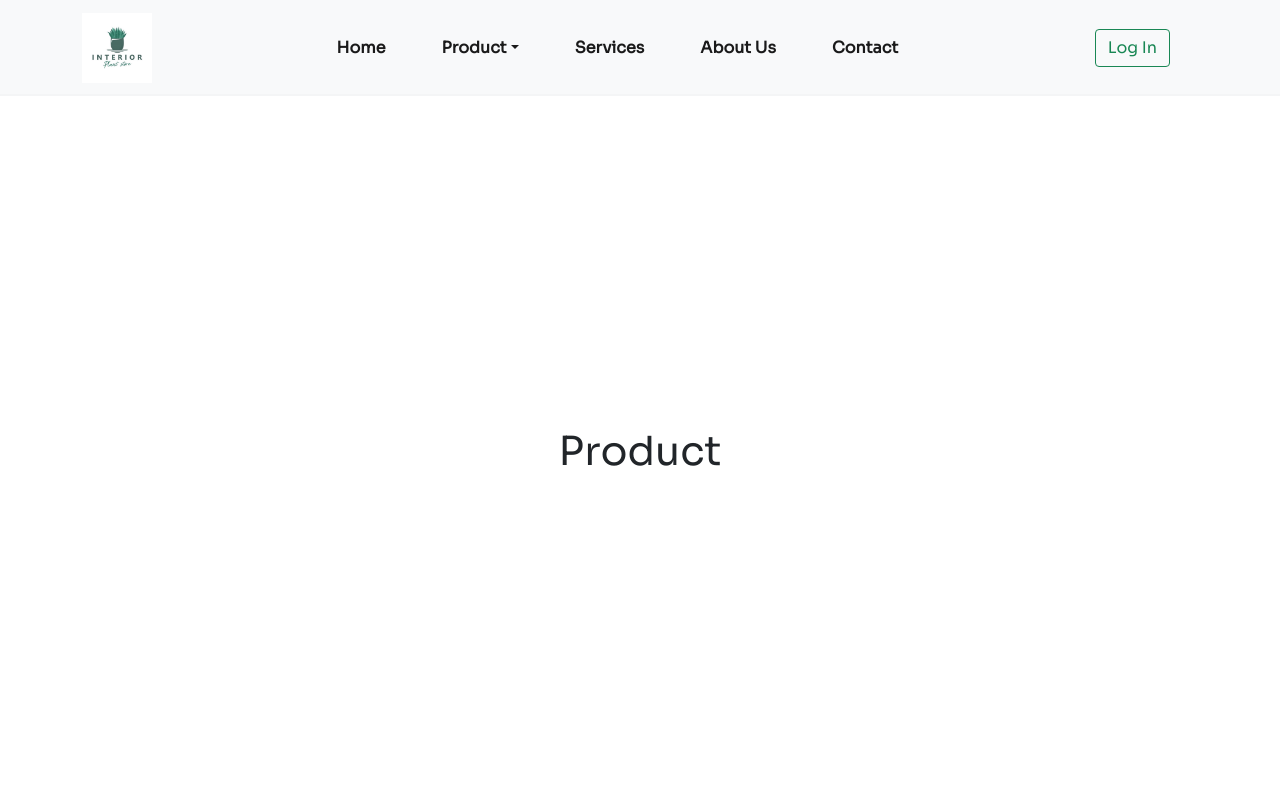
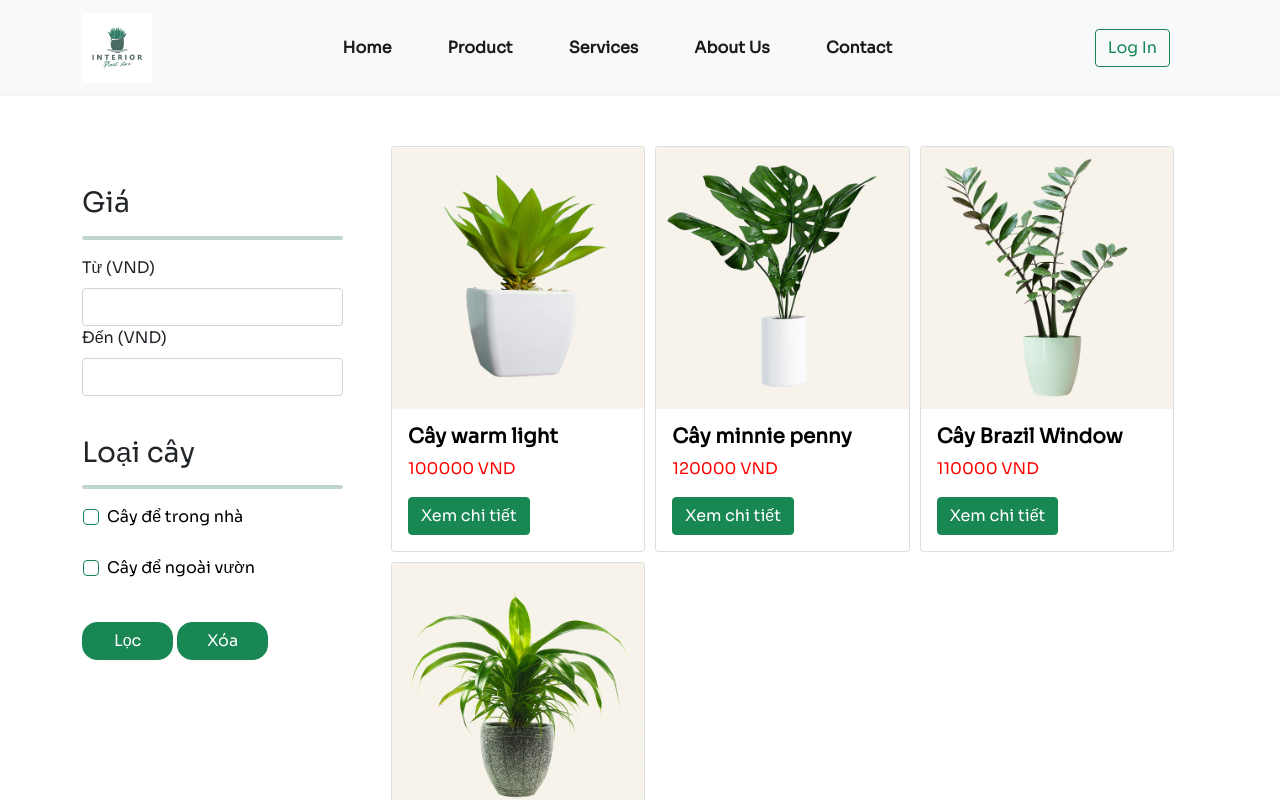
Before and after one commit to lykienminh/plant-shop, a React (Create React App) app in the folder front-end/: page /product in a window 1280 px wide. Shown: the top 800 px of the page. Built offline with nearby package versions, Linux system fonts and the light colour scheme.

Commit message:
add product and product detail page

```diff
--- a/front-end/src/App.js
+++ b/front-end/src/App.js
@@ -8,6 +8,7 @@ import Homepage from './pages/Homepage';
 import Product from './pages/Product';
 import Contact from './pages/Contact';
 import Login from './pages/Login';
+import ProductDetail from './pages/ProductDetail';
 
 function App() {
   return (
@@ -19,6 +20,7 @@ function App() {
         <Route path='/product' element={<Product/>} />
         <Route path='/contact-us' element={<Contact/>} />
         <Route path='/login' element={<Login/>} />
+        <Route path='/product/:id' element={<ProductDetail/>} />
       </Routes>
       <Footer />
     </Router>
--- a/front-end/src/components/Navbar/Navigation.js
+++ b/front-end/src/components/Navbar/Navigation.js
@@ -21,10 +21,7 @@ const Navigation = () => {
                 </Navbar.Brand>
                 <Nav>
                     <Nav.Link href="/">Home</Nav.Link>
-                    <NavDropdown title="Product" id="collasible-nav-dropdown">
-                        <NavDropdown.Item href="/product/tree">Interior tree</NavDropdown.Item>
-                        <NavDropdown.Item href="/product/flower">Flower</NavDropdown.Item>
-                    </NavDropdown>
+                    <Nav.Link href="/product">Product</Nav.Link>
                     <Nav.Link href="/contact-us">Services</Nav.Link>
                     <Nav.Link href="/contact-us">About Us</Nav.Link>
                     <Nav.Link href="/contact-us">Contact</Nav.Link>
--- a/front-end/src/components/listItems/listItems.js
+++ b/front-end/src/components/listItems/listItems.js
@@ -1,35 +1,38 @@
-const item1_image = require('../images/plant-item_1.jpg').default
-const item2_image = require('../images/plant-item_2.jpg').default
-const item3_image = require('../images/plant-item_3.jpg').default
-const item4_image = require('../images/plant-item_4.jpg').default
-
+const item1_image = require('../../images/plant-item_1.jpg')
+const item2_image = require('../../images/plant-item_2.jpg')
+const item3_image = require('../../images/plant-item_3.jpg')
+const item4_image = require('../../images/plant-item_4.jpg')
 
 const listItems = [
     {
+        id: 1,
         name:"Cây warm light",
         description:"Cây để trong nhà tạo cảm giác nhà có sáng hơn",
-        type: "",
+        type: "Cây trồng trong nhà",
         price: 100000,
         image: item1_image,
     },
     {
+        id: 2,
         name:"Cây minnie penny",
         description:"Cây để trong nhà giúp lọc khí",
-        type: "",
+        type: "Cây trồng trong phòng khách",
         price: 120000,
         image: item2_image,
     },
     {
+        id: 3,
         name:"Cây Brazil Window",
         description:"Cây để xuất xứ từ Brazil",
-        type: "",
+        type: "Cây trồng trong nhà",
         price: 110000,
         image: item3_image,
     },
     {
+        id: 4,
         name:"Cây natural",
         description:"Cây để xuất xứ từ châu Phi",
-        type: "",
+        type: "Cây trồng trong phòng khách",
         price: 150000,
         image: item4_image,
     },
--- a/front-end/src/pages/Product.js
+++ b/front-end/src/pages/Product.js
@@ -1,19 +1,79 @@
 import React from 'react';
 import '../styles/Product.css';
+import listItems from '../components/listItems/listItems';
+import { Card, Button, Container, Form } from 'react-bootstrap';
 
 const Product = () => {
-  return (
-    <div
-      style={{
-        display: 'flex',
-        justifyContent: 'center',
-        alignItems: 'center',
-        height: '90vh'
-      }}
-    >
-      <h1>Product</h1>
-    </div>
-  );
+	let cardItems = [];
+
+	listItems.forEach(element => {
+		cardItems.push(
+			<Card>
+				<Card.Img variant='top' src={element.image} alt=''></Card.Img>
+				<Card.Body>
+					<Card.Title><b><a href={`/product/${element.id-1}`} >{element.name}</a></b></Card.Title>
+					<Card.Text>
+						<span style={{ color:'red' }}>{element.price + ' VND'}</span>
+					</Card.Text>
+					<Button variant='success'>Xem chi tiết</Button>
+				</Card.Body>
+			</Card>
+		);
+	});
+
+	return (
+		<Container>
+			<div className='row' style={{ padding:'50px 0px 50px 0px' }}>
+				<div className='col-3'>
+					<div className='filter-section'>
+						<h3 className='sidebar_title'>
+							Giá
+						</h3>
+						<hr className='filter-divider'/>
+						<Form>
+							<Form.Group>
+								<Form.Label>Từ (VND)</Form.Label>
+								<Form.Control
+									type="number"
+								/>
+							</Form.Group>
+							<Form.Group>
+								<Form.Label>Đến (VND)</Form.Label>
+								<Form.Control
+									type="number"
+								/>
+							</Form.Group>
+						</Form>
+					</div>
+					<div className='filter-section'>
+						<h3 className='sidebar_title'>
+							Loại cây
+						</h3>
+						<hr className='filter-divider'/>
+						<Form.Group>
+							<Form.Check style={{ padding:'0px 0px 0px 25px' }}>
+								<Form.Check.Input type='checkbox' isValid />
+								<Form.Check.Label style={{ color:'black' }}>Cây để trong nhà</Form.Check.Label>
+							</Form.Check>
+							<Form.Check style={{ padding:'25px 0px 0px 25px' }}	>
+								<Form.Check.Input type='checkbox' isValid />
+								<Form.Check.Label style={{ color:'black' }}>Cây để ngoài vườn</Form.Check.Label>
+							</Form.Check>
+						</Form.Group>
+					</div>
+					<div className='filter-section'>
+						<Button className='filter-button' variant='success'>Lọc</Button>{'    '}
+						<Button className='filter-button' variant='success'>Xóa</Button>
+					</div>
+				</div>
+				<div className='col'>
+					<Container className='wrapper'>
+						{cardItems}
+					</Container>
+				</div>
+			</div>
+		</Container>
+	);
 };
 
 export default Product;
--- a/front-end/src/styles/Product.css
+++ b/front-end/src/styles/Product.css
@@ -0,0 +1,37 @@
+.wrapper {
+    display: grid;
+    grid-template-columns: repeat(3, 1fr);
+    gap: 10px;
+    grid-auto-rows: minmax(100px, auto);
+}
+
+.filter-divider {
+    height:0px;
+    border-radius: 2px;
+    color: rgb(8, 91, 51);
+    border: 2px solid currentColor;
+}
+
+.filter-section {
+    padding-top: 40px;
+}
+
+.filter-button {
+    border-radius: 15px;
+    width: 35%;
+}
+
+a:link {
+    color: black;
+    text-decoration: none;
+}
+
+a:visited {
+    color: black;
+    text-decoration: none;
+}
+
+a:hover {
+    color: rgb(8, 91, 51);
+    text-decoration: none;
+}
--- a/front-end/src/styles/ProductDetail.css
+++ b/front-end/src/styles/ProductDetail.css
@@ -0,0 +1,22 @@
+.item-name {
+    color: rgb(8, 91, 51);
+    font-weight: bold;
+}
+
+#container {
+    display: inline-block;
+    overflow: hidden;            /* clip the excess when child gets bigger than parent */
+}
+#container img {
+    display: block;
+    transition: transform .4s;   /* smoother zoom */
+}
+#container:hover img {
+    transform: scale(1.3);
+    transform-origin: 50% 50%;
+}
+
+.item-attribute-label {
+    font-weight: bold;
+    color: rgb(8, 91, 51);
+}
```
Also changed, not shown: front-end/src/pages/ProductDetail.js (+53 -0 lines).
